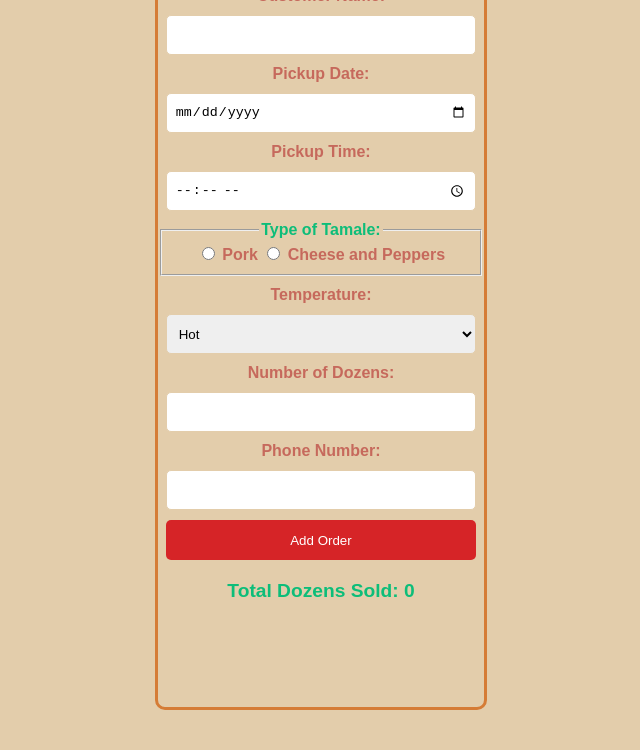
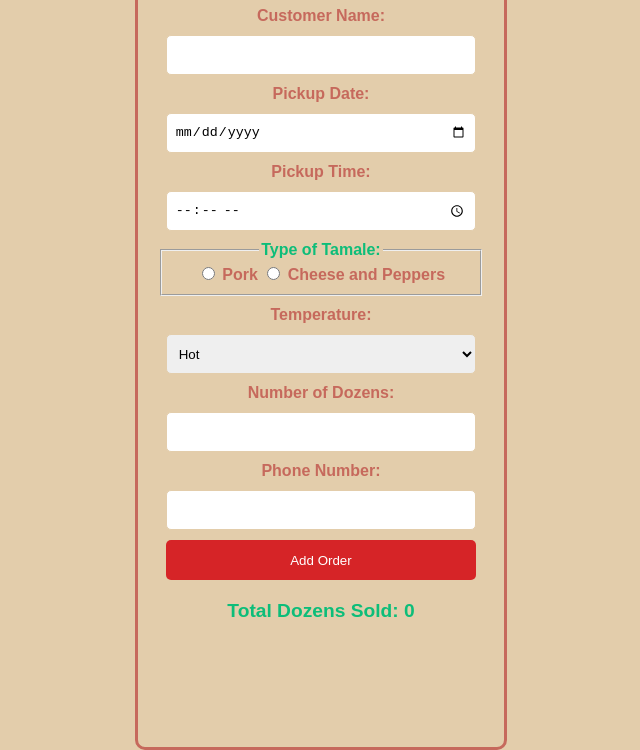
Before and after one commit to Marysgithub321/tamale-orders, a website built with Vite: page index.html in a window 1280 px wide. Shown: the part 96-846 px from the top of the page, without its empty margins (319-959 px from the left). Before the commit the page ends 806 px from the top, so only its background shows below. Built offline with nearby package versions, Linux system fonts and the light colour scheme.

Commit message:
styling update

```diff
--- a/styles.css
+++ b/styles.css
@@ -11,9 +11,9 @@ body {
 .container {
   max-width: 600px;
   min-height: 100vh;
-  padding: 0px;
+  padding: 20px;
   background-color: #e3cdab;
-  border: 3px solid #d57c36;
+  border: 3px solid #c6695c;
   border-radius: 10px;
   text-align: center; /* Center align content inside container */
 }
```
